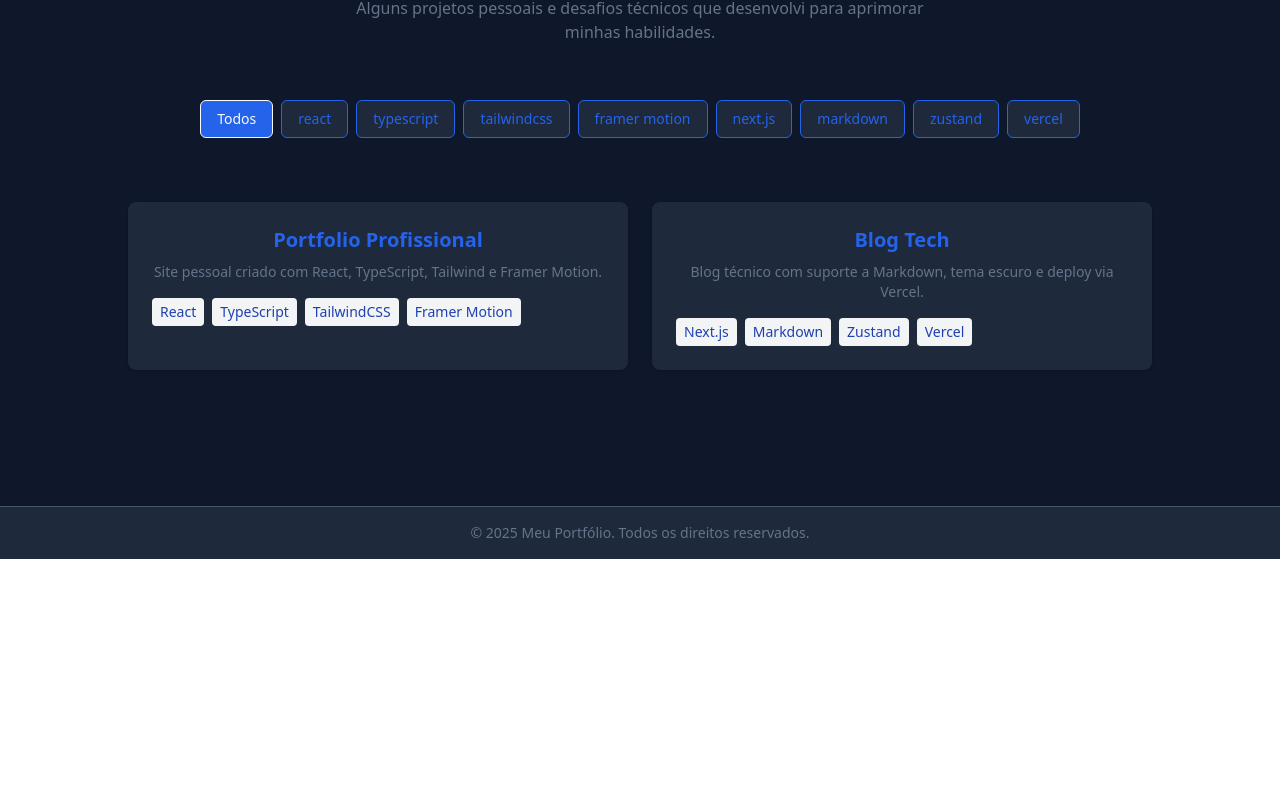
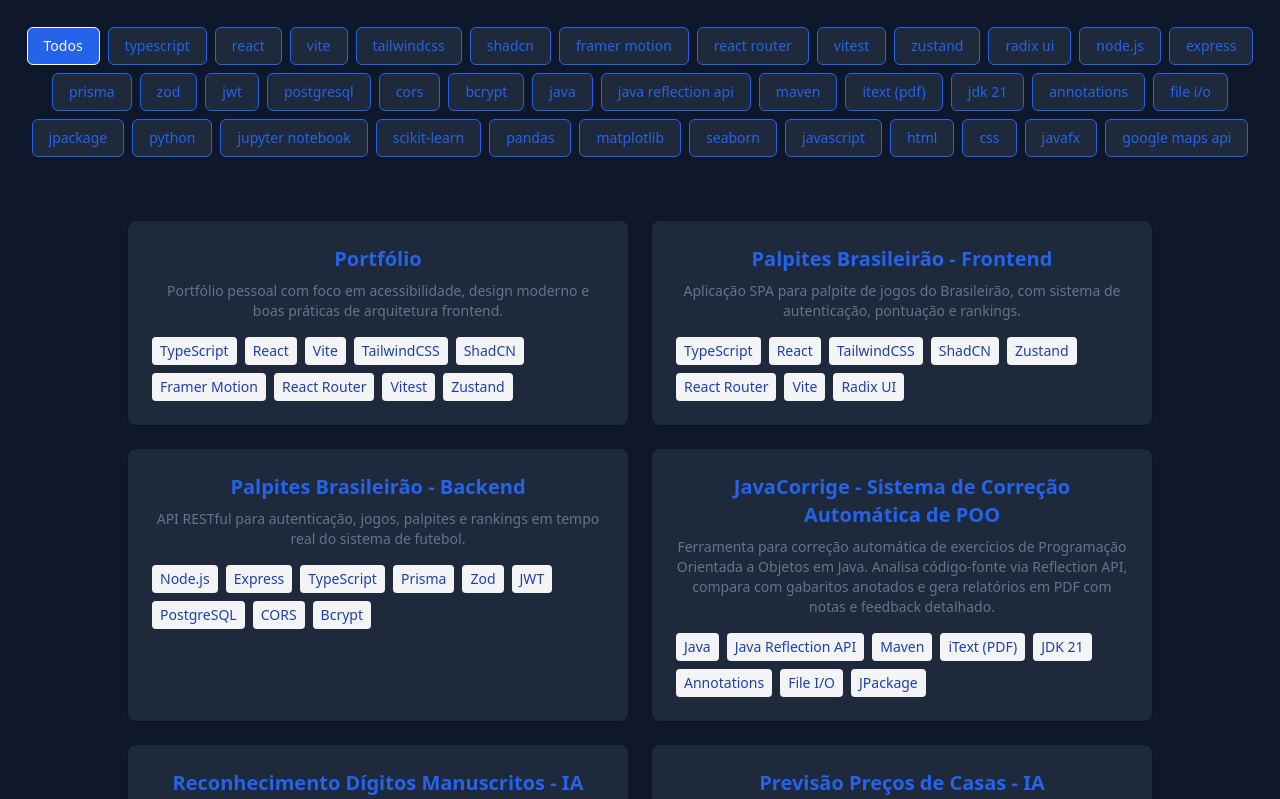
Before and after one commit to GabrielDani/portfolio, a React (Vite) app: page /projetos in a window 1280 px wide. Shown: the part 241-1040 px from the top of the page. Before the commit the page ends 800 px from the top, so only its background shows below. Built offline with nearby package versions, Linux system fonts and the light colour scheme.

Commit message:
project page initial refactor

```diff
--- a/src/components/molecules/ProjectCard.tsx
+++ b/src/components/molecules/ProjectCard.tsx
@@ -1,12 +1,5 @@
+import { Project } from "@/types/project";
 import { Paragraph } from "../atoms/Paragraph";
-
-interface ProjectCardProps {
-  title: string;
-  description: string;
-  techs: string[];
-  link: string;
-  thumbnail?: string;
-}
 
 export function ProjectCard({
   title,
@@ -14,7 +7,7 @@ export function ProjectCard({
   techs,
   link,
   thumbnail,
-}: ProjectCardProps) {
+}: Project) {
   return (
     <a
       href={link}
--- a/src/data/projects.ts
+++ b/src/data/projects.ts
@@ -1,23 +1,113 @@
-interface Project {
-  title: string;
-  description: string;
-  techs: string[];
-  link: string;
-}
+// src/data/projects.ts
+import { Project } from "@/types/project";
 
 export const projects: Project[] = [
   {
-    title: "Portfolio Profissional",
+    title: "Portfólio",
     description:
-      "Site pessoal criado com React, TypeScript, Tailwind e Framer Motion.",
-    techs: ["React", "TypeScript", "TailwindCSS", "Framer Motion"],
-    link: "https://github.com/gabrieldani/portfolio",
+      "Portfólio pessoal com foco em acessibilidade, design moderno e boas práticas de arquitetura frontend.",
+    link: "https://github.com/GabrielDani/portfolio",
+    techs: [
+      "TypeScript",
+      "React",
+      "Vite",
+      "TailwindCSS",
+      "ShadCN",
+      "Framer Motion",
+      "React Router",
+      "Vitest",
+      "Zustand",
+    ],
   },
   {
-    title: "Blog Tech",
+    title: "Palpites Brasileirão - Frontend",
     description:
-      "Blog técnico com suporte a Markdown, tema escuro e deploy via Vercel.",
-    techs: ["Next.js", "Markdown", "Zustand", "Vercel"],
-    link: "https://github.com/gabrieldani/blog-tech",
+      "Aplicação SPA para palpite de jogos do Brasileirão, com sistema de autenticação, pontuação e rankings.",
+    link: "https://github.com/GabrielDani/futebol-palpites-frontend",
+    techs: [
+      "TypeScript",
+      "React",
+      "TailwindCSS",
+      "ShadCN",
+      "Zustand",
+      "React Router",
+      "Vite",
+      "Radix UI",
+    ],
+  },
+  {
+    title: "Palpites Brasileirão - Backend",
+    description:
+      "API RESTful para autenticação, jogos, palpites e rankings em tempo real do sistema de futebol.",
+    link: "https://github.com/GabrielDani/futebol-palpites-backend",
+    techs: [
+      "Node.js",
+      "Express",
+      "TypeScript",
+      "Prisma",
+      "Zod",
+      "JWT",
+      "PostgreSQL",
+      "CORS",
+      "Bcrypt",
+    ],
+  },
+  {
+    title: "JavaCorrige - Sistema de Correção Automática de POO",
+    description:
+      "Ferramenta para correção automática de exercícios de Programação Orientada a Objetos em Java. " +
+      "Analisa código-fonte via Reflection API, compara com gabaritos anotados e gera relatórios em PDF com notas e feedback detalhado.",
+    link: "https://github.com/GabrielDani/JavaCorrige",
+    techs: [
+      "Java",
+      "Java Reflection API",
+      "Maven",
+      "iText (PDF)",
+      "JDK 21",
+      "Annotations",
+      "File I/O",
+      "JPackage",
+    ],
+  },
+  {
+    title: "Reconhecimento Dígitos Manuscritos - IA",
+    description:
+      "Treinamento de modelo para classificar dígitos manuscritos (MNIST) usando bibliotecas de IA.",
+    link: "https://github.com/GabrielDani/Reconhecimento_Digitos_Manuscritos",
+    techs: [
+      "Python",
+      "Jupyter Notebook",
+      "Scikit-learn",
+      "Pandas",
+      "Matplotlib",
+    ],
+  },
+  {
+    title: "Previsão Preços de Casas - IA",
+    description:
+      "Modelo supervisionado para prever preços de casas com base em atributos do dataset.",
+    link: "https://github.com/GabrielDani/Previsao_Precos_Casas",
+    techs: ["Python", "Jupyter Notebook", "Pandas", "Scikit-learn", "Seaborn"],
+  },
+  {
+    title: "Classificação de Flores (Iris Dataset)",
+    description:
+      "Modelo de classificação baseado em algoritmos como KNN e Regressão Logística.",
+    link: "https://github.com/GabrielDani/Classificacao_Flores_Iris",
+    techs: ["Python", "Jupyter Notebook", "Scikit-learn", "Seaborn"],
+  },
+  {
+    title: "Calculadora de Investimentos",
+    description:
+      "Ferramenta para calcular crescimento de investimentos com aportes mensais e juros compostos.",
+    link: "https://github.com/GabrielDani/Calculadora_Investimentos",
+    techs: ["JavaScript", "HTML", "CSS"],
+  },
+  {
+    title: "Rastreamento com Google Maps",
+    description:
+      "Aplicativo em Java para rastreamento de posições geográficas integrando API do Google Maps.",
+    link: "https://github.com/GabrielDani/Rastreamento_GoogleMaps",
+    techs: ["Java", "JavaFX", "Google Maps API"],
   },
 ];
--- a/src/pages/Projects.tsx
+++ /dev/null
@@ -1,44 +0,0 @@
-import { useState } from "react";
-import { projects } from "@/data/projects";
-import { PageContainer } from "@/components/atoms/PageContainer";
-import { Heading } from "@/components/atoms/Heading";
-import { Paragraph } from "@/components/atoms/Paragraph";
-import { fadeInUp } from "@/components/animations/variants";
-import { motion } from "framer-motion";
-import { ProjectCard } from "@/components/molecules/ProjectCard";
-import { Filter } from "@/components/molecules/Filter";
-
-export default function Projects() {
-  const [filter, setFilter] = useState("all");
-
-  const filtered =
-    filter === "all"
-      ? projects
-      : projects.filter((p) =>
-          p.techs.some((tech) => tech.toLowerCase() === filter)
-        );
-
-  const techs = Array.from(
-    new Set(projects.flatMap((p) => p.techs.map((t) => t.toLowerCase())))
-  );
-
-  return (
-    <PageContainer>
-      <motion.div {...fadeInUp} className="text-center max-w-2xl mx-auto">
-        <Heading level={1} text="Meus Projetos" />
-        <Paragraph text="Alguns projetos pessoais e desafios técnicos que desenvolvi para aprimorar minhas habilidades." />
-      </motion.div>
-
-      <Filter techs={techs} current={filter} onChange={setFilter} />
-
-      <motion.div
-        {...fadeInUp}
-        className="grid gap-6 mt-10 w-full max-w-5xl md:grid-cols-2"
-      >
-        {filtered.map((project) => (
-          <ProjectCard key={project.title} {...project} />
-        ))}
-      </motion.div>
-    </PageContainer>
-  );
-}
--- /dev/null
+++ b/src/pages/Projects/Projects.tsx
@@ -0,0 +1,30 @@
+// src/pages/Projects/index.tsx
+import { PageContainer } from "@/components/atoms/PageContainer";
+import { ProjectsHeader } from "./components/ProjectHeader";
+import { ProjectsFilter } from "./components/ProjectFilter";
+import { ProjectsGrid } from "./components/ProjectsGrid";
+import { useState } from "react";
+import { projects } from "@/data/projects";
+
+export default function Projects() {
+  const [filter, setFilter] = useState("all");
+
+  const techs = Array.from(
+    new Set(projects.flatMap((p) => p.techs.map((t) => t.toLowerCase())))
+  );
+
+  const filtered =
+    filter === "all"
+      ? projects
+      : projects.filter((p) =>
+          p.techs.some((tech) => tech.toLowerCase() === filter)
+        );
+
+  return (
+    <PageContainer>
+      <ProjectsHeader />
+      <ProjectsFilter techs={techs} current={filter} onChange={setFilter} />
+      <ProjectsGrid projects={filtered} />
+    </PageContainer>
+  );
+}
--- /dev/null
+++ b/src/pages/Projects/components/ProjectFilter.tsx
@@ -0,0 +1,21 @@
+import { Filter } from "@/components/molecules/Filter";
+import { motion } from "framer-motion";
+import { fadeIn } from "@/components/animations/variants";
+
+interface ProjectsFilterProps {
+  techs: string[];
+  current: string;
+  onChange: (value: string) => void;
+}
+
+export function ProjectsFilter({
+  techs,
+  current,
+  onChange,
+}: ProjectsFilterProps) {
+  return (
+    <motion.div {...fadeIn} className="mt-6">
+      <Filter techs={techs} current={current} onChange={onChange} />
+    </motion.div>
+  );
+}
--- /dev/null
+++ b/src/pages/Projects/components/ProjectHeader.tsx
@@ -0,0 +1,13 @@
+import { Heading } from "@/components/atoms/Heading";
+import { Paragraph } from "@/components/atoms/Paragraph";
+import { fadeInUp } from "@/components/animations/variants";
+import { motion } from "framer-motion";
+
+export function ProjectsHeader() {
+  return (
+    <motion.div {...fadeInUp} className="text-center max-w-2xl mx-auto">
+      <Heading level={1} text="Meus Projetos" />
+      <Paragraph text="Alguns projetos reais, desafios técnicos e sistemas completos que desenvolvi com foco em qualidade de código, arquitetura limpa e performance." />
+    </motion.div>
+  );
+}
--- /dev/null
+++ b/src/pages/Projects/components/ProjectsGrid.tsx
@@ -0,0 +1,21 @@
+import { ProjectCard } from "@/components/molecules/ProjectCard";
+import { motion } from "framer-motion";
+import { fadeInUp } from "@/components/animations/variants";
+import type { Project } from "@/types/project";
+
+interface ProjectsGridProps {
+  projects: Project[];
+}
+
+export function ProjectsGrid({ projects }: ProjectsGridProps) {
+  return (
+    <motion.div
+      {...fadeInUp}
+      className="grid gap-6 mt-10 w-full max-w-5xl md:grid-cols-2"
+    >
+      {projects.map((project) => (
+        <ProjectCard key={project.title} {...project} />
+      ))}
+    </motion.div>
+  );
+}
--- a/src/router/index.tsx
+++ b/src/router/index.tsx
@@ -7,7 +7,7 @@ import { createBrowserRouter } from "react-router-dom";
 
 const Home = lazy(() => import("@/pages/Home/Home"));
 const About = lazy(() => import("@/pages/About/About"));
-const Projects = lazy(() => import("@/pages/Projects"));
+const Projects = lazy(() => import("@/pages/Projects/Projects"));
 const Contact = lazy(() => import("@/pages/Contact"));
 
 const withSuspense = (
--- /dev/null
+++ b/src/types/project.ts
@@ -0,0 +1,7 @@
+export type Project = {
+  title: string;
+  description: string;
+  techs: string[];
+  link: string;
+  thumbnail?: string;
+};
```
Also changed, not shown: 1 other file (tests, documents, lock files or other folders).
